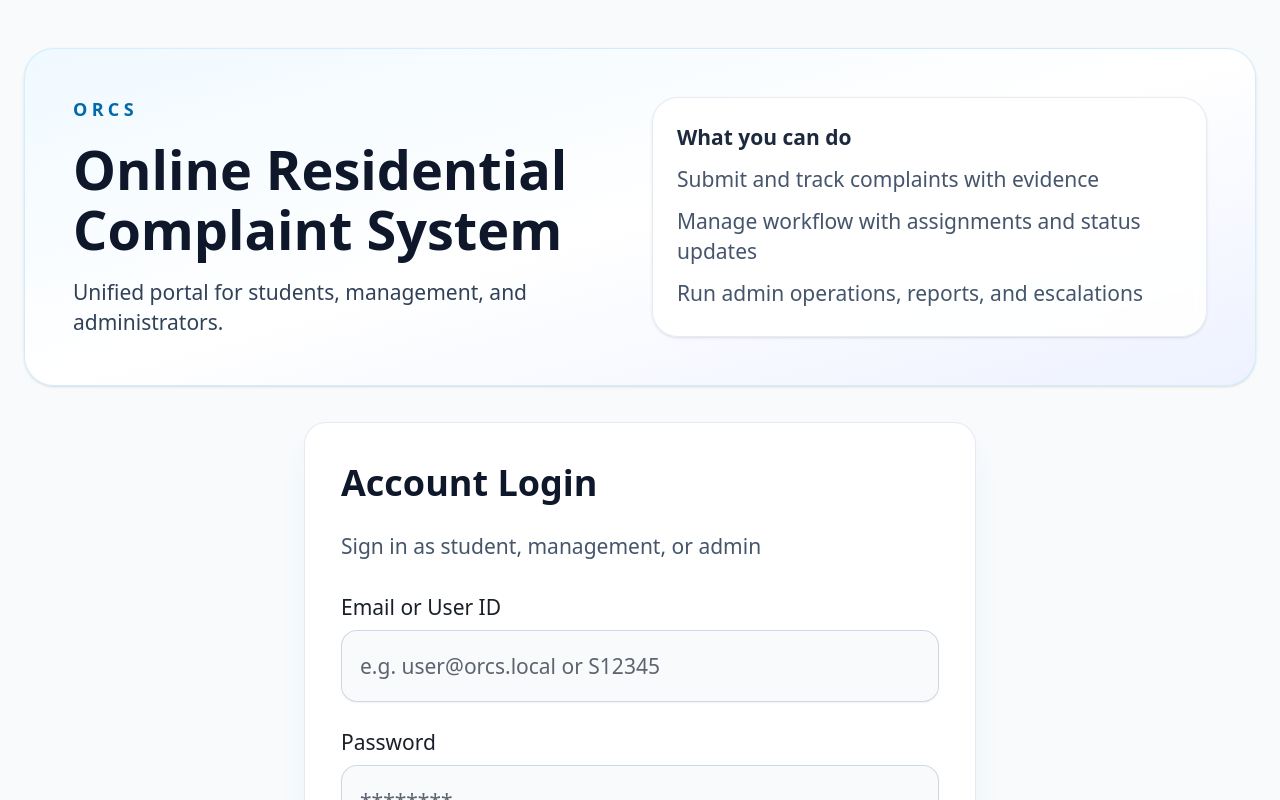
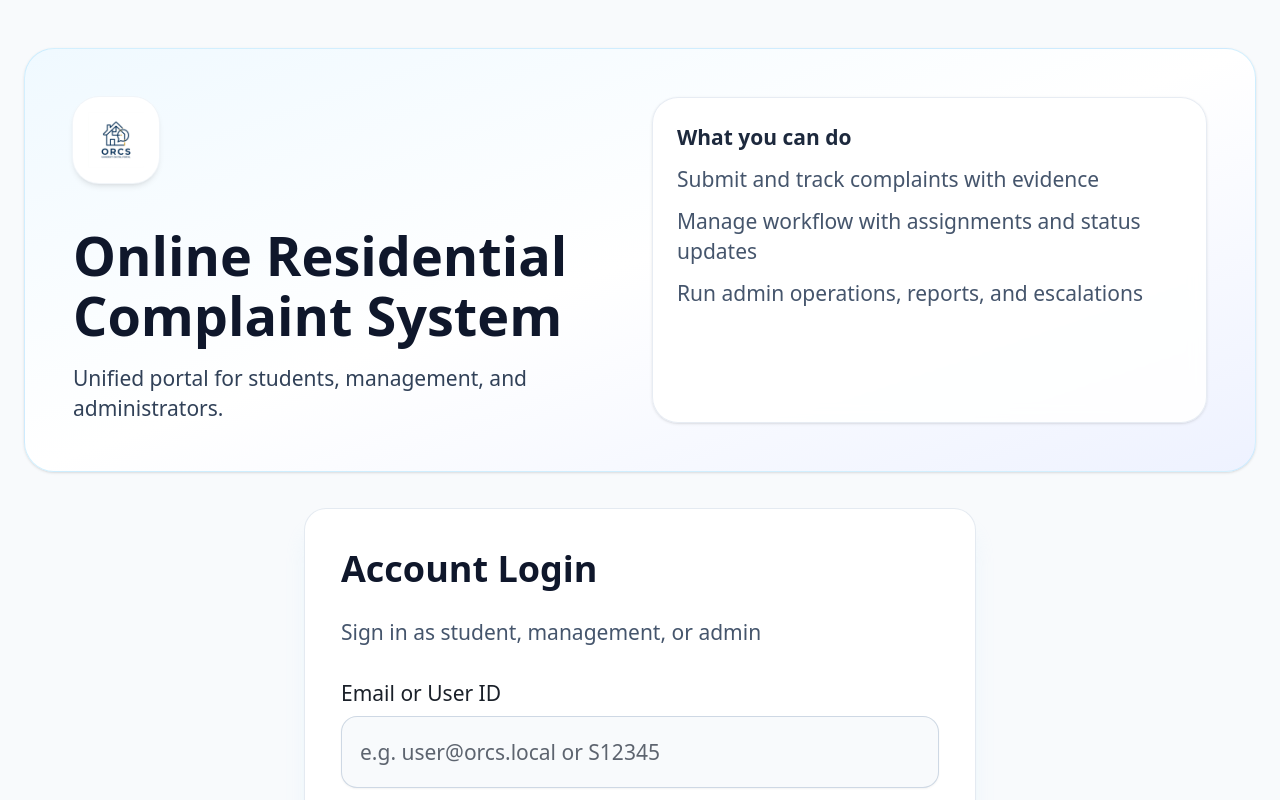
Before and after one commit to AhmadIrfan-9/OnlineResidentialComplaintSystem, a Next.js app: page /login in a window 1280 px wide. Shown: the top 800 px of the page. Built offline with nearby package versions, Linux system fonts and the light colour scheme; no server answers.

Commit message:
LOGO ORCS

```diff
--- a/src/app/(auth)/login/page.tsx
+++ b/src/app/(auth)/login/page.tsx
@@ -2,6 +2,8 @@ import { redirect } from "next/navigation";
 import { auth } from "@/lib/auth";
 import { LoginForm } from "@/components/shared/LoginForm";
 import { dashboardPathByRole } from "@/lib/roles";
+
+import Image from "next/image";
 
 export const metadata = {
   title: "Sign In | ORCS",
@@ -20,7 +22,9 @@ export default async function LoginPage() {
       <div className="w-full max-w-5xl">
         <div className="surface-hero mb-6 grid gap-4 p-6 text-slate-900 md:grid-cols-2 md:p-8">
           <div>
-            <p className="text-xs font-semibold uppercase tracking-[0.24em] text-sky-700">ORCS</p>
+            <div className="mb-4 inline-flex items-center justify-center rounded-2xl bg-white p-2.5 shadow-md ring-1 ring-slate-100">
+              <Image src="/assets/logo-light.png" alt="ORCS Logo" width={56} height={56} className="object-contain" priority />
+            </div>
             <h1 className="mt-3 text-3xl font-bold sm:text-4xl">
               Online Residential Complaint System
             </h1>
--- a/src/components/shared/DashboardSidebar.tsx
+++ b/src/components/shared/DashboardSidebar.tsx
@@ -3,6 +3,7 @@
 import Link from "next/link";
 import { usePathname } from "next/navigation";
 import { useSession } from "next-auth/react";
+import Image from "next/image";
 import {
   History,
   LayoutDashboard,
@@ -106,8 +107,8 @@ export function DashboardSidebar() {
   const brand = (
     <div className="px-6 py-8">
       <div className="flex items-center gap-2">
-        <div className="flex h-8 w-8 items-center justify-center rounded-lg bg-sky-600 text-xs font-bold text-white">
-          ORCS
+        <div className="flex h-10 w-10 flex-shrink-0 items-center justify-center rounded-xl bg-slate-50 p-1 ring-1 ring-slate-200 shadow-sm">
+          <Image src="/assets/logo-light.png" alt="ORCS" width={40} height={40} className="object-contain" />
         </div>
         <div>
           <p className="text-[10px] font-bold uppercase tracking-widest text-slate-400">
@@ -143,8 +144,8 @@ export function DashboardSidebar() {
       <header className="sticky top-0 z-40 border-b border-slate-200 bg-white/80 backdrop-blur-md md:hidden">
         <div className="flex items-center justify-between px-4 py-3">
           <div className="flex items-center gap-2">
-            <div className="flex h-6 w-6 items-center justify-center rounded bg-sky-600 text-[10px] font-bold text-white">
-              O
+            <div className="flex h-7 w-7 flex-shrink-0 items-center justify-center rounded-md bg-slate-50 p-0.5 ring-1 ring-slate-200">
+              <Image src="/assets/logo-light.png" alt="ORCS" width={24} height={24} className="object-contain" />
             </div>
             <h2 className="text-sm font-bold text-slate-900">
               Residential Portal
```
Also changed, not shown: public/assets/logo-light.png (added), src/app/icon.png (added).
